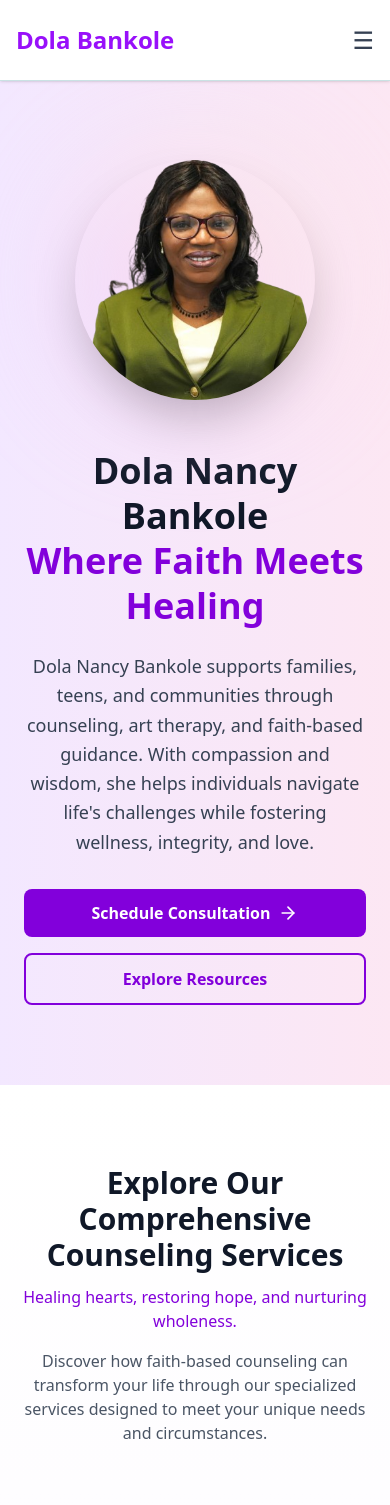
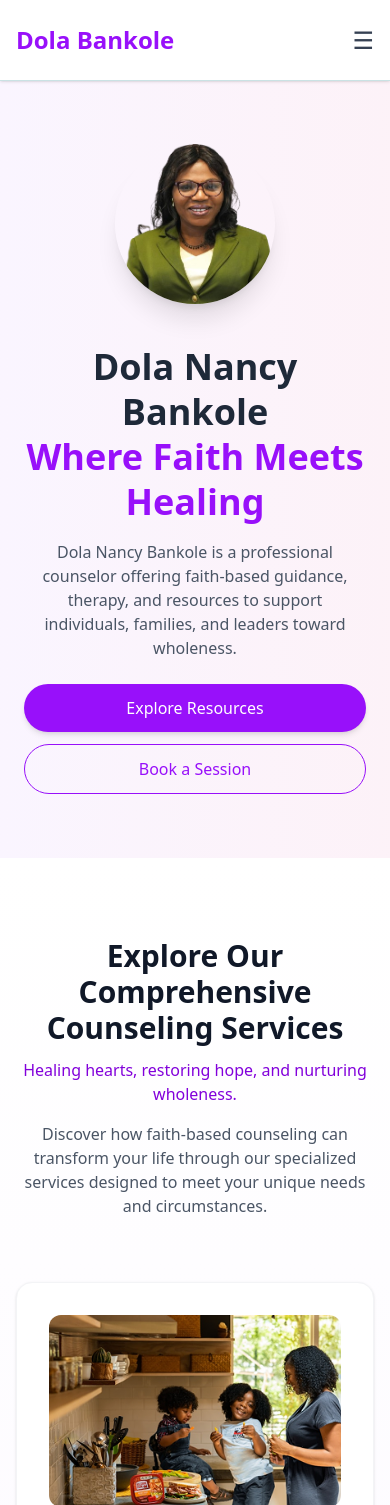
Before and after one commit to Mariahnikee/dola_website, a React (Vite) app: page / in a window 390 px wide. Shown: the top 1505 px of the page. Built offline with nearby package versions, Linux system fonts and the light colour scheme.

Commit message:
hero adjustment on mobile

```diff
--- a/src/pages/home/Home.jsx
+++ b/src/pages/home/Home.jsx
@@ -21,62 +21,42 @@ const Home = () => {
   return (
     <div>
       {/* Hero Section */}
-      <section className="bg-gradient-to-r from-purple-100 to-pink-100 py-20 lg:py-20 overflow-hidden">
-        <div className="max-w-7xl mx-auto px-6 lg:px-8">
-          {/* reverse only on large screen */}
-          <div className="flex flex-col-reverse lg:flex-row items-center justify-between gap-12 lg:gap-20">
-            {/* Left Content */}
-            <div className="lg:w-1/2 text-center lg:text-left space-y-6 order-1 lg:order-none">
-              <h1 className="text-4xl md:text-5xl font-extrabold text-gray-900 leading-tight">
+      <section className="hero-section bg-gradient-to-r from-purple-50 to-pink-50 py-16  lg:py-24 overflow-hidden">
+        {/* max-w-7xl mx-auto px-6 lg:px-8 */}
+        <div className="container max-w-7xl mx-auto px-6 flex flex-col-reverse lg:flex-row items-center justify-between gap-10 lg:gap-20">
+         {/* <h1 className="text-4xl md:text-5xl font-extrabold text-gray-900 leading-tight"> Dola Nancy Bankole <br /> <span className="text-purple-700"> Where Faith Meets Healing </span> </h1> */}
+          <div className="lg:w-1/2 text-center lg:text-left">
+            <h1 className="text-4xl sm:text-5xl font-bold text-gray-800 leading-tight mb-4">
               Dola Nancy Bankole <br />
-                <span className="text-purple-700">
-                  Where Faith Meets Healing
-                </span>
+              <span className="text-purple-600">Where Faith Meets Healing</span>
             </h1>
-
-              <p className="text-lg text-gray-700 leading-relaxed">
-                Dola Nancy Bankole supports families, teens, and communities
-                through counseling, art therapy, and faith-based guidance. With
-                compassion and wisdom, she helps individuals navigate life's
-                challenges while fostering wellness, integrity, and love.
+            <p className="text-gray-600 text-base sm:text-lg mb-6">
+              Dola Nancy Bankole is a professional counselor offering
+              faith-based guidance, therapy, and resources to support
+              individuals, families, and leaders toward wholeness.
             </p>
 
-              <div className="flex flex-col sm:flex-row gap-4 justify-center lg:justify-start pt-2">
-                <Link
-                  to="/booking"
-                  className="bg-purple-700 text-white px-8 py-3 rounded-lg font-semibold hover:bg-purple-800 transition-colors flex items-center justify-center"
-                >
-                  Schedule Consultation
-                  <ArrowRight className="ml-2 h-5 w-5" />
-                </Link>
-                <Link
-                  to="/resources"
-                  className="border-2 border-purple-700 text-purple-700 px-8 py-3 rounded-lg font-semibold hover:bg-purple-700 hover:text-white transition-colors flex items-center justify-center"
-                >
+            <div className="flex flex-col sm:flex-row gap-3 sm:gap-4 justify-center lg:justify-start">
+              <Link to="/resources" className="bg-purple-600 text-white px-6 py-3 rounded-full font-medium shadow-md hover:bg-purple-700 transition-all" >
               Explore Resources
                </Link>
+              <Link to="/booking" className="border border-purple-600 text-purple-600 px-6 py-3 rounded-full font-medium hover:bg-purple-100 transition-all" > Book a Session </Link>
             </div>
           </div>
 
-            {/* Right Content (Image) */}
-            <div className="lg:w-1/2 flex justify-center lg:justify-end items-center order-2 lg:order-none relative">
-              <div className="relative w-60 h-60 md:w-80 md:h-80">
-                {/* glowing halo background */}
-                <div className="absolute inset-0 bg-gradient-to-tr from-purple-300 via-pink-200 to-yellow-100 rounded-full blur-3xl opacity-50 animate-pulse"></div>
-
-                {/* circular image with slight tilt and hover animation */}
+          {/* --- Image Section --- */}
+          <div className="lg:w-1/2 flex justify-center lg:justify-end items-center">
+            <div className="rounded-full overflow-hidden shadow-xl w-40 h-40 sm:w-56 sm:h-56 lg:w-72 lg:h-72">
               <img
                 src="/pppp.png"
                 alt="Dola Nancy Bankole - Professional Counselor"
-                  className="relative z-10 w-full h-full object-cover rounded-full shadow-2xl transform hover:scale-105 hover:rotate-1 transition-transform duration-500"
+                className="w-full h-full object-cover transform hover:scale-105 transition-transform duration-300"
               />
-              </div>
             </div>
           </div>
         </div>
       </section>
 
-      {/* Services Section */}
       {/* Services Section */}
       <section className="py-20 bg-gradient-to-b from-white to-purple-50">
         <div className="max-w-7xl mx-auto px-4 sm:px-6 lg:px-8">
@@ -89,9 +69,9 @@ const Home = () => {
               Healing hearts, restoring hope, and nurturing wholeness.
             </p>
             <p className="text-base sm:text-lg text-gray-600 max-w-3xl mx-auto">
-        Discover how faith-based counseling can transform your life through
-        our specialized services designed to meet your unique needs
-        and circumstances.
+              Discover how faith-based counseling can transform your life
+              through our specialized services designed to meet your unique
+              needs and circumstances.
             </p>
           </div>
 
@@ -169,8 +149,8 @@ const Home = () => {
                 </h3>
               </div>
               <p className="text-gray-600 mb-6 leading-relaxed">
-          Guiding young people through identity, confidence, and
-          purpose with Christ-centered wisdom.
+                Guiding young people through identity, confidence, and purpose
+                with Christ-centered wisdom.
               </p>
               <Link
                 to="/booking"
@@ -183,7 +163,6 @@ const Home = () => {
           </div>
         </div>
       </section>
-
 
       {/* Workshops & Programs Section */}
       <section className="py-16 bg-[#FAFAFA]">
```
Lines whose indentation alone changed are shown as unchanged.
